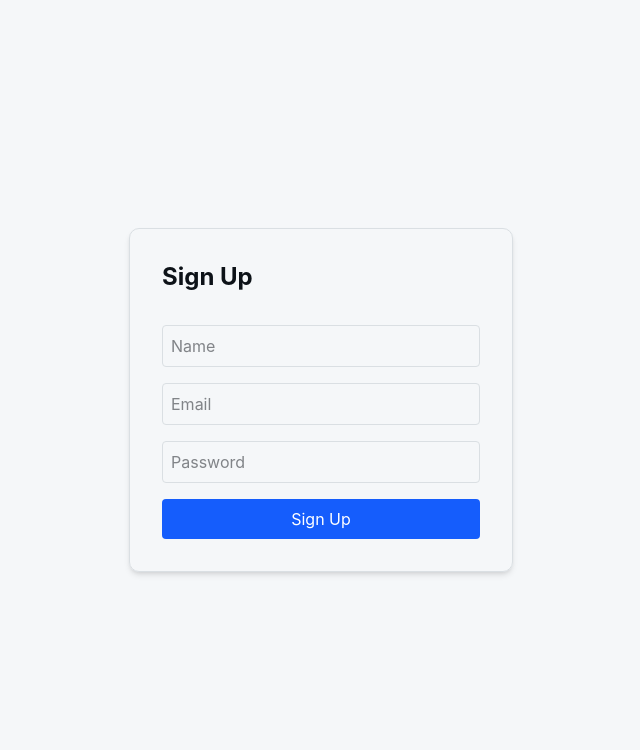
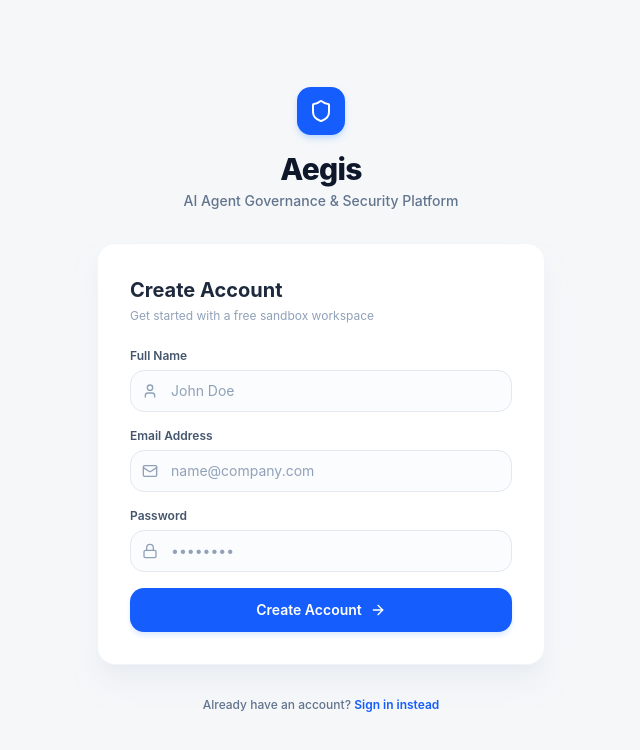
Before and after one commit to SakshiMalhotra18/aegis, a Next.js app: page /signup in a window 1280 px wide. Shown: the top 750 px of the page, without its empty margins (319-959 px from the left). Built offline with nearby package versions, Linux system fonts and the light colour scheme.

Commit message:
Redesign login and signup pages with premium enterprise design system

```diff
--- a/src/app/(auth)/login/page.tsx
+++ b/src/app/(auth)/login/page.tsx
@@ -2,43 +2,127 @@
 
 import { signIn } from "next-auth/react";
 import { useState } from "react";
+import { Shield, Mail, Lock, ArrowRight, AlertCircle } from "lucide-react";
+import Link from "next/link";
 
 export default function LoginPage() {
   const [email, setEmail] = useState("");
   const [password, setPassword] = useState("");
+  const [error, setError] = useState<string | null>(null);
+  const [isLoading, setIsLoading] = useState(false);
 
   const handleSubmit = async (e: React.FormEvent) => {
     e.preventDefault();
-    await signIn("credentials", {
+    setIsLoading(true);
+    setError(null);
+    try {
+      const res = await signIn("credentials", {
         email,
         password,
         redirect: true,
         callbackUrl: "/dashboard",
       });
+      if (res?.error) {
+        setError("Invalid email or password. Please try again.");
+      }
+    } catch (err) {
+      setError("An unexpected error occurred. Please try again.");
+    } finally {
+      setIsLoading(false);
+    }
   };
 
   return (
-    <div className="flex min-h-screen items-center justify-center p-4">
-      <form onSubmit={handleSubmit} className="flex flex-col gap-4 p-8 border rounded-lg shadow-md w-full max-w-sm">
-        <h1 className="text-2xl font-bold mb-4">Login</h1>
+    <div className="flex min-h-screen items-center justify-center bg-[radial-gradient(ellipse_at_top,_var(--tw-gradient-stops))] from-blue-50 via-slate-50 to-slate-100 p-4">
+      <div className="w-full max-w-md">
+        {/* Brand Header */}
+        <div className="flex flex-col items-center mb-8 text-center">
+          <div className="flex h-12 w-12 items-center justify-center rounded-xl bg-blue-600 text-white shadow-md shadow-blue-200 mb-4 animate-in fade-in slide-in-from-bottom-3 duration-500">
+            <Shield className="h-6 w-6" />
+          </div>
+          <h1 className="text-3xl font-extrabold tracking-tight text-slate-900 mb-1">
+            Aegis
+          </h1>
+          <p className="text-sm font-medium text-slate-500">
+            AI Agent Governance & Security Platform
+          </p>
+        </div>
+
+        {/* Card Form */}
+        <div className="bg-white rounded-2xl border border-slate-100 p-8 shadow-xl shadow-slate-200/50 animate-in fade-in slide-in-from-bottom-4 duration-700 delay-150">
+          <div className="mb-6">
+            <h2 className="text-xl font-bold text-slate-800">Welcome Back</h2>
+            <p className="text-xs text-slate-400 mt-1">Sign in to manage your AI agents and audit logs</p>
+          </div>
+
+          {error && (
+            <div className="flex items-center gap-2 rounded-lg bg-red-50 p-3 text-xs font-medium text-red-700 border border-red-100 mb-6">
+              <AlertCircle className="h-4 w-4 shrink-0" />
+              <span>{error}</span>
+            </div>
+          )}
+
+          <form onSubmit={handleSubmit} className="space-y-4">
+            <div>
+              <label className="block text-xs font-semibold text-slate-600 mb-1.5">Email Address</label>
+              <div className="relative">
+                <span className="absolute inset-y-0 left-0 flex items-center pl-3 text-slate-400">
+                  <Mail className="h-4 w-4" />
+                </span>
                 <input
                   type="email"
-          placeholder="Email"
+                  placeholder="name@company.com"
                   value={email}
                   onChange={(e) => setEmail(e.target.value)}
-          className="p-2 border rounded"
+                  className="w-full rounded-xl border border-slate-200 bg-slate-50/50 py-2.5 pl-10 pr-4 text-sm text-slate-850 placeholder-slate-400 transition focus:border-blue-500 focus:bg-white focus:outline-none focus:ring-2 focus:ring-blue-100"
                   required
                 />
+              </div>
+            </div>
+
+            <div>
+              <div className="flex items-center justify-between mb-1.5">
+                <label className="text-xs font-semibold text-slate-600">Password</label>
+                <a href="#" className="text-xs font-medium text-blue-600 hover:underline">Forgot password?</a>
+              </div>
+              <div className="relative">
+                <span className="absolute inset-y-0 left-0 flex items-center pl-3 text-slate-400">
+                  <Lock className="h-4 w-4" />
+                </span>
                 <input
                   type="password"
-          placeholder="Password"
+                  placeholder="••••••••"
                   value={password}
                   onChange={(e) => setPassword(e.target.value)}
-          className="p-2 border rounded"
+                  className="w-full rounded-xl border border-slate-200 bg-slate-50/50 py-2.5 pl-10 pr-4 text-sm text-slate-850 placeholder-slate-400 transition focus:border-blue-500 focus:bg-white focus:outline-none focus:ring-2 focus:ring-blue-100"
                   required
                 />
-        <button type="submit" className="bg-blue-600 text-white p-2 rounded hover:bg-blue-700">Submit</button>
+              </div>
+            </div>
+
+            <button
+              type="submit"
+              disabled={isLoading}
+              className="flex w-full items-center justify-center gap-2 rounded-xl bg-blue-600 py-3 text-sm font-semibold text-white shadow-md shadow-blue-100 transition hover:bg-blue-700 hover:shadow-blue-200 focus:outline-none focus:ring-2 focus:ring-blue-400 focus:ring-offset-2 active:scale-[0.98] disabled:opacity-50"
+            >
+              {isLoading ? "Signing in..." : (
+                <>
+                  <span>Sign In</span>
+                  <ArrowRight className="h-4 w-4" />
+                </>
+              )}
+            </button>
           </form>
+        </div>
+
+        {/* Footer */}
+        <p className="mt-8 text-center text-xs font-medium text-slate-500">
+          Don't have an account?{" "}
+          <Link href="/signup" className="font-semibold text-blue-600 hover:underline">
+            Create an account
+          </Link>
+        </p>
+      </div>
     </div>
   );
 }
--- a/src/app/(auth)/signup/page.tsx
+++ b/src/app/(auth)/signup/page.tsx
@@ -2,15 +2,22 @@
 
 import { useState } from "react";
 import { useRouter } from "next/navigation";
+import { Shield, User, Mail, Lock, ArrowRight, AlertCircle } from "lucide-react";
+import Link from "next/link";
 
 export default function SignupPage() {
   const [name, setName] = useState("");
   const [email, setEmail] = useState("");
   const [password, setPassword] = useState("");
+  const [error, setError] = useState<string | null>(null);
+  const [isLoading, setIsLoading] = useState(false);
   const router = useRouter();
 
   const handleSubmit = async (e: React.FormEvent) => {
     e.preventDefault();
+    setIsLoading(true);
+    setError(null);
+    try {
       const res = await fetch("/api/auth/signup", {
         method: "POST",
         headers: { "Content-Type": "application/json" },
@@ -20,40 +27,121 @@ export default function SignupPage() {
       if (res.ok) {
         router.push("/login");
       } else {
-      console.error("Signup failed");
+        const data = await res.json();
+        setError(data?.message || "Signup failed. Email might already be registered.");
+      }
+    } catch (err) {
+      setError("An unexpected error occurred. Please try again.");
+    } finally {
+      setIsLoading(false);
     }
   };
 
   return (
-    <div className="flex min-h-screen items-center justify-center p-4">
-      <form onSubmit={handleSubmit} className="flex flex-col gap-4 p-8 border rounded-lg shadow-md w-full max-w-sm">
-        <h1 className="text-2xl font-bold mb-4">Sign Up</h1>
+    <div className="flex min-h-screen items-center justify-center bg-[radial-gradient(ellipse_at_top,_var(--tw-gradient-stops))] from-blue-50 via-slate-50 to-slate-100 p-4">
+      <div className="w-full max-w-md">
+        {/* Brand Header */}
+        <div className="flex flex-col items-center mb-8 text-center">
+          <div className="flex h-12 w-12 items-center justify-center rounded-xl bg-blue-600 text-white shadow-md shadow-blue-200 mb-4 animate-in fade-in slide-in-from-bottom-3 duration-500">
+            <Shield className="h-6 w-6" />
+          </div>
+          <h1 className="text-3xl font-extrabold tracking-tight text-slate-900 mb-1">
+            Aegis
+          </h1>
+          <p className="text-sm font-medium text-slate-500">
+            AI Agent Governance & Security Platform
+          </p>
+        </div>
+
+        {/* Card Form */}
+        <div className="bg-white rounded-2xl border border-slate-100 p-8 shadow-xl shadow-slate-200/50 animate-in fade-in slide-in-from-bottom-4 duration-700 delay-150">
+          <div className="mb-6">
+            <h2 className="text-xl font-bold text-slate-800">Create Account</h2>
+            <p className="text-xs text-slate-400 mt-1">Get started with a free sandbox workspace</p>
+          </div>
+
+          {error && (
+            <div className="flex items-center gap-2 rounded-lg bg-red-50 p-3 text-xs font-medium text-red-700 border border-red-100 mb-6">
+              <AlertCircle className="h-4 w-4 shrink-0" />
+              <span>{error}</span>
+            </div>
+          )}
+
+          <form onSubmit={handleSubmit} className="space-y-4">
+            <div>
+              <label className="block text-xs font-semibold text-slate-600 mb-1.5">Full Name</label>
+              <div className="relative">
+                <span className="absolute inset-y-0 left-0 flex items-center pl-3 text-slate-400">
+                  <User className="h-4 w-4" />
+                </span>
                 <input
                   type="text"
-          placeholder="Name"
+                  placeholder="John Doe"
                   value={name}
                   onChange={(e) => setName(e.target.value)}
-          className="p-2 border rounded"
+                  className="w-full rounded-xl border border-slate-200 bg-slate-50/50 py-2.5 pl-10 pr-4 text-sm text-slate-850 placeholder-slate-400 transition focus:border-blue-500 focus:bg-white focus:outline-none focus:ring-2 focus:ring-blue-100"
                   required
                 />
+              </div>
+            </div>
+
+            <div>
+              <label className="block text-xs font-semibold text-slate-600 mb-1.5">Email Address</label>
+              <div className="relative">
+                <span className="absolute inset-y-0 left-0 flex items-center pl-3 text-slate-400">
+                  <Mail className="h-4 w-4" />
+                </span>
                 <input
                   type="email"
-          placeholder="Email"
+                  placeholder="name@company.com"
                   value={email}
                   onChange={(e) => setEmail(e.target.value)}
-          className="p-2 border rounded"
+                  className="w-full rounded-xl border border-slate-200 bg-slate-50/50 py-2.5 pl-10 pr-4 text-sm text-slate-850 placeholder-slate-400 transition focus:border-blue-500 focus:bg-white focus:outline-none focus:ring-2 focus:ring-blue-100"
                   required
                 />
+              </div>
+            </div>
+
+            <div>
+              <label className="block text-xs font-semibold text-slate-600 mb-1.5">Password</label>
+              <div className="relative">
+                <span className="absolute inset-y-0 left-0 flex items-center pl-3 text-slate-400">
+                  <Lock className="h-4 w-4" />
+                </span>
                 <input
                   type="password"
-          placeholder="Password"
+                  placeholder="••••••••"
                   value={password}
                   onChange={(e) => setPassword(e.target.value)}
-          className="p-2 border rounded"
+                  className="w-full rounded-xl border border-slate-200 bg-slate-50/50 py-2.5 pl-10 pr-4 text-sm text-slate-850 placeholder-slate-400 transition focus:border-blue-500 focus:bg-white focus:outline-none focus:ring-2 focus:ring-blue-100"
                   required
                 />
-        <button type="submit" className="bg-blue-600 text-white p-2 rounded hover:bg-blue-700">Sign Up</button>
+              </div>
+            </div>
+
+            <button
+              type="submit"
+              disabled={isLoading}
+              className="flex w-full items-center justify-center gap-2 rounded-xl bg-blue-600 py-3 text-sm font-semibold text-white shadow-md shadow-blue-100 transition hover:bg-blue-700 hover:shadow-blue-200 focus:outline-none focus:ring-2 focus:ring-blue-400 focus:ring-offset-2 active:scale-[0.98] disabled:opacity-50"
+            >
+              {isLoading ? "Creating Account..." : (
+                <>
+                  <span>Create Account</span>
+                  <ArrowRight className="h-4 w-4" />
+                </>
+              )}
+            </button>
           </form>
+        </div>
+
+        {/* Footer */}
+        <p className="mt-8 text-center text-xs font-medium text-slate-500">
+          Already have an account?{" "}
+          <Link href="/login" className="font-semibold text-blue-600 hover:underline">
+            Sign in instead
+          </Link>
+        </p>
+      </div>
     </div>
   );
 }
```
Also changed, not shown: 1 other file (tests, documents, lock files or other folders). Lines whose indentation alone changed are shown as unchanged.
